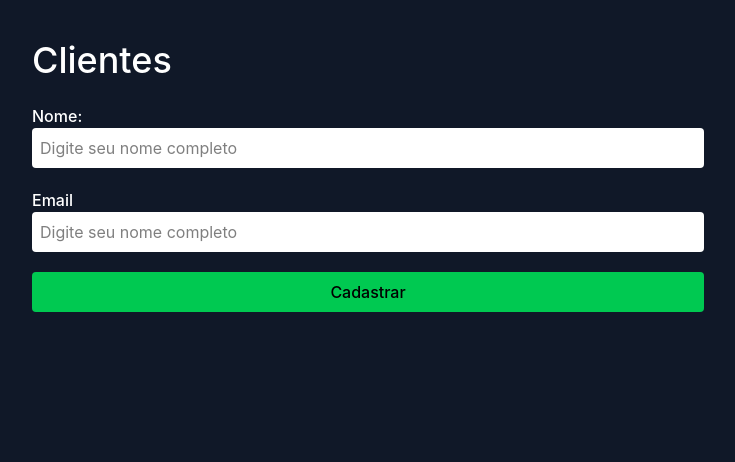
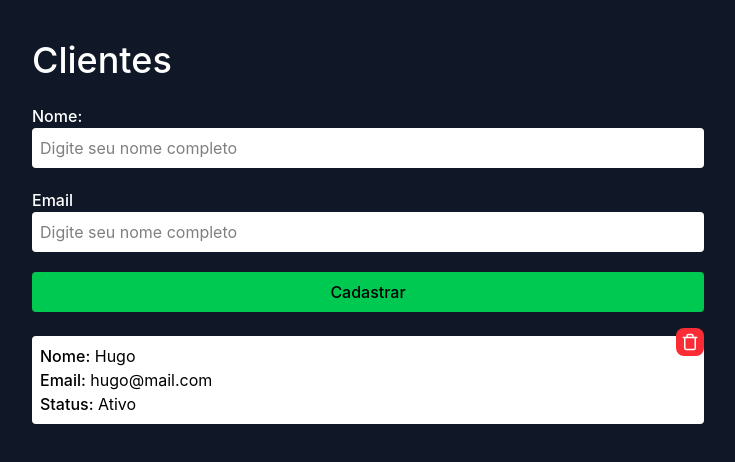
Before and after one commit to hugopereira-cs/customer-app-ui, a React (Vite) app: page / in a window 1280 px wide. Shown: the top 462 px of the page, without its empty margins (272-1007 px from the left). Built offline with nearby package versions, Linux system fonts and the light colour scheme.

Commit message:
feat: add customer card with delete button

```diff
--- a/package.json
+++ b/package.json
@@ -12,7 +12,8 @@
   },
   "dependencies": {
     "react": "^19.2.8",
-    "react-dom": "^19.2.8"
+    "react-dom": "^19.2.8",
+    "react-icons": "^5.7.0"
   },
   "devDependencies": {
     "@biomejs/biome": "^2.5.15",
--- a/src/App.tsx
+++ b/src/App.tsx
@@ -1,3 +1,5 @@
+import { FiTrash } from "react-icons/fi";
+
 export default function App() {
   return (
     <div className="w-full min-h-screen bg-gray-900 flex justify-center px-4">
@@ -6,13 +8,43 @@ export default function App() {
 
         <form className="flex flex-col my-6">
           <label className="font-medium text-white">Nome:</label>
-          <input type="text" placeholder="Digite seu nome completo" className="w-full mb-5 p-2 rounded bg-white" />
+          <input
+            type="text"
+            placeholder="Digite seu nome completo"
+            className="w-full mb-5 p-2 rounded bg-white"
+          />
 
           <label className="font-medium text-white">Email</label>
-          <input type="email" placeholder="Digite seu nome completo" className="w-full mb-5 p-2 rounded bg-white" />
+          <input
+            type="email"
+            placeholder="Digite seu nome completo"
+            className="w-full mb-5 p-2 rounded bg-white"
+          />
 
-          <input type="submit" value="Cadastrar" className="cursor-pointer w-full p-2 bg-green-500 rounded font-medium" />
+          <input
+            type="submit"
+            value="Cadastrar"
+            className="cursor-pointer w-full p-2 bg-green-500 rounded font-medium"
+          />
         </form>
+
+        <section>
+          <article className="w-full bg-white rounded p-2 relative hover:scale-105 duration-350">
+            <p>
+              <span className="font-medium">Nome:</span> Hugo
+            </p>
+            <p>
+              <span className="font-medium">Email:</span> hugo@mail.com
+            </p>
+            <p>
+              <span className="font-medium">Status:</span> Ativo
+            </p>
+
+            <button className="bg-red-500 w-7 h-7 flex items-center justify-center rounded-lg absolute right-0 -top-2">
+              <FiTrash size={18} color="#fff" />
+            </button>
+          </article>
+        </section>
       </main>
     </div>
   );
```
Also changed, not shown: 1 other file (tests, documents, lock files or other folders).
